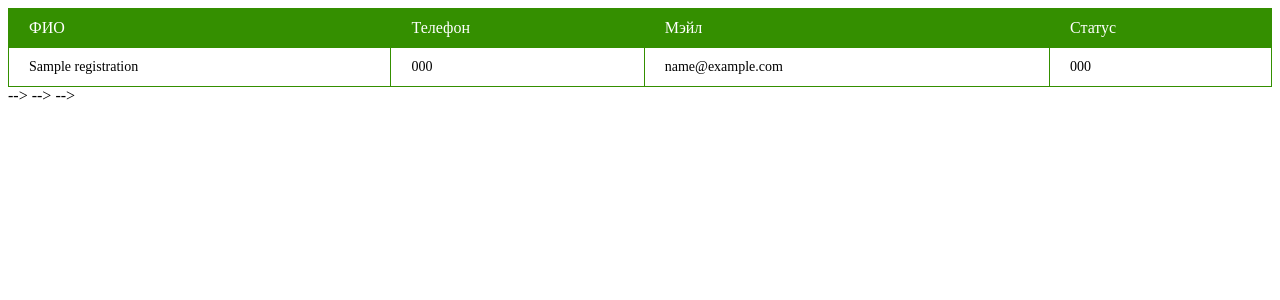
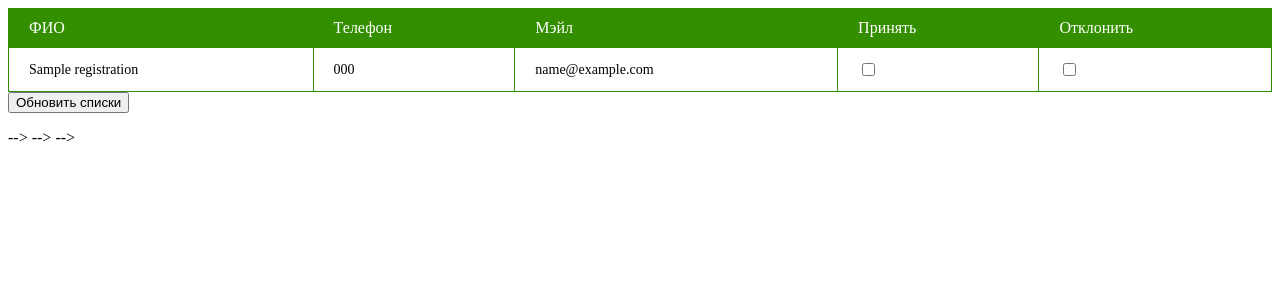
Before and after one commit to danzillo/dreamTeam, a PHP site: page /admin in a window 1280 px wide. Shown: the top 300 px of the page. Run offline with PHP 8.4, Linux system fonts and the light colour scheme; the visitor is signed in with stand-in values (Sample User, id 1); tables that the repository leaves empty or names only in its code hold one stand-in row (values such as "Sample post"); data that the repository does not hold is empty.

Commit message:
начло создания админки

```diff
--- a/application/views/admin_view.php
+++ b/application/views/admin_view.php
@@ -27,14 +27,15 @@
     </table>
 </form>-->
 
-
-<table class="iksweb">
+<form method="post" action="">
+<table class="iksweb" >
     <tbody>
     <tr>
         <th>ФИО</th>
         <th>Телефон</th>
         <th>Мэйл</th>
-        <th>Статус</th>
+        <th>Принять</th>
+        <th>Отклонить</th>
     </tr>
     <?php
     $reg_list = $data['reg_user'];
@@ -47,17 +48,16 @@
         <td><?= $list['name'] ?></td>
         <td><?= $list['phone'] ?></td>
         <td><?= $list['mail'] ?></td>
-        <td><?= $list['accept'] ?></td>
+        <td><input type="checkbox" name="a" value="1417"></td><td><input type="checkbox" name="a" value="1417"></td>
     </tr>
-
     </tbody>
-
-
 <?php
 }
 //?>
 
 </table>
+    <input type="submit" value="Обновить списки" />
+</form>
 <!--<table>-->
 <!--<tr>-->
 <!--    <th>ФИО</th>-->
```
Also changed, not shown: 1 other file.
